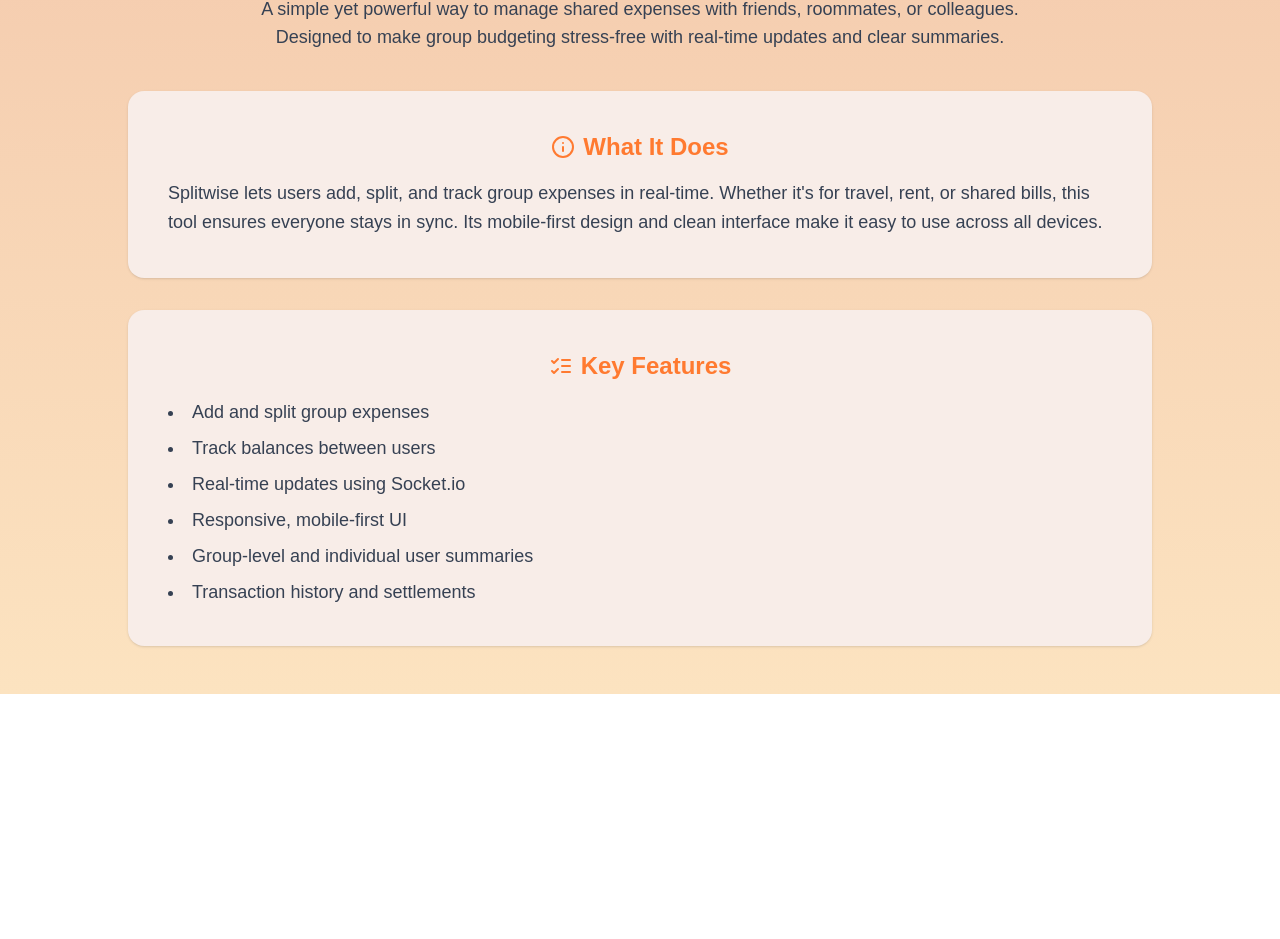
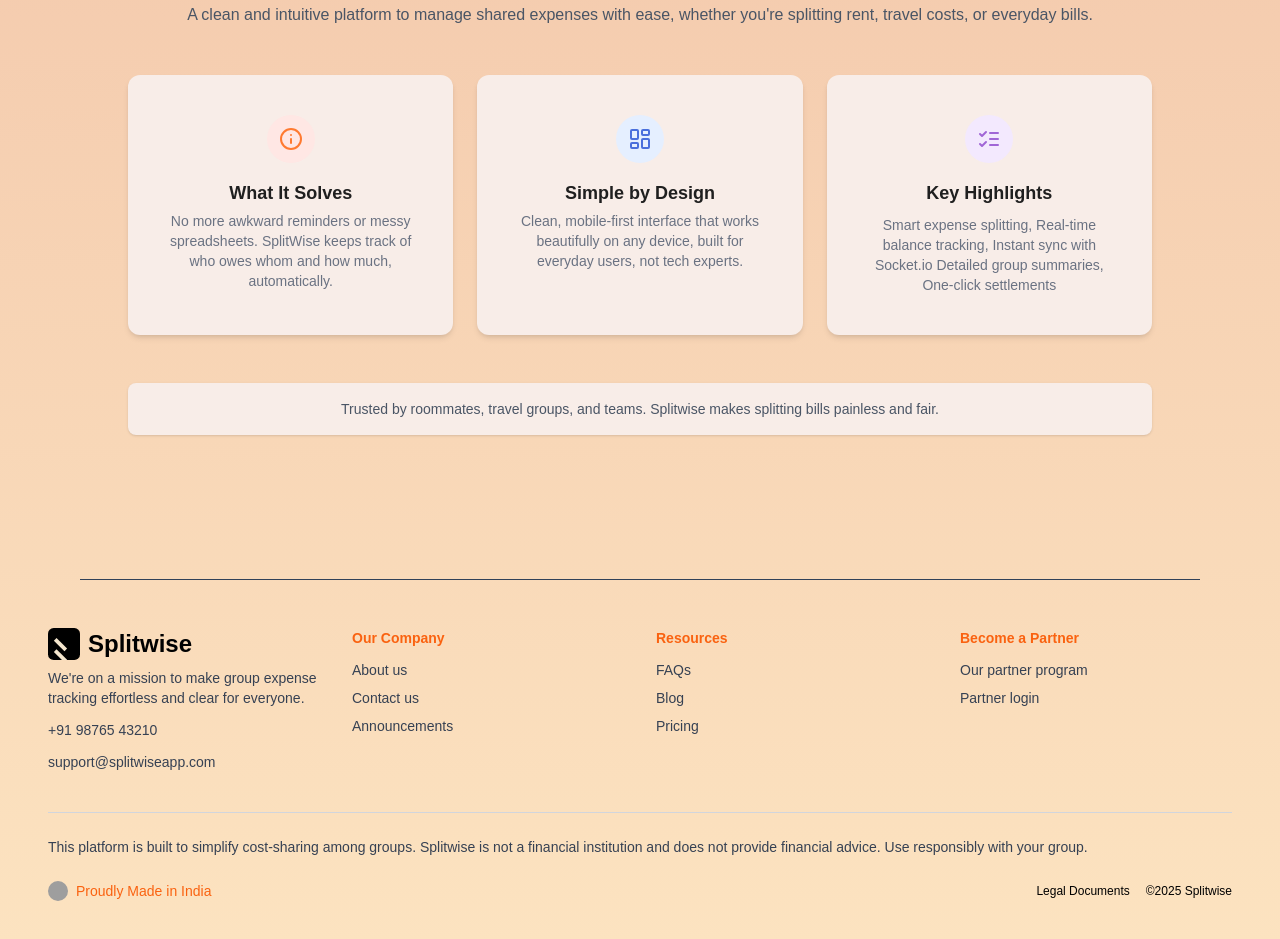
Before and after one commit to yuvikaKathaith/SplitWise, a React (Vite) app: page /about in a window 1280 px wide. Shown: the part 237-1176 px from the top of the page. Before the commit the page ends 931 px from the top, so only its background shows below. Built offline with nearby package versions, Linux system fonts and the light colour scheme; grey boxes are pictures that could not be loaded.

Commit message:
Merge branch 'main' of https://github.com/yuvikaKathaith/SplitWise into contact

```diff
--- a/src/App.jsx
+++ b/src/App.jsx
@@ -1,9 +1,10 @@
 import { Routes, Route } from "react-router-dom";
 import Header from "./Components/Header.jsx";
-import Home from "./Components/Hero.jsx";
+import Home from "./Components/Home.jsx";
 import SettlementPage from "./Components/SettlementPage.jsx";
 import About from "./Components/About.jsx";
 import Contact from "./Components/Contact.jsx";
+import Footer from "./Components/Footer.jsx";
 
 const App = () => {
   return (
@@ -15,6 +16,7 @@
         <Route path="/about" element={<About />} />
         <Route path="/contact" element={<Contact />} />
       </Routes>
+      <Footer />
     </div>
   );
 };
--- a/src/Components/About.jsx
+++ b/src/Components/About.jsx
@@ -1,45 +1,61 @@
 import React from "react";
-import { Info, ListChecks } from "lucide-react";
+import { Info, ListChecks, LayoutDashboard } from "lucide-react";
 
 const About = () => {
   return (
-    <section
-      className="min-h-screen px-6 py-12 md:px-20 text-[#1f1f1f]"
-    >
+    <section className="max-h-screen px-6 py-16 text-center text-[#1f1f1f]">
       <div className="max-w-5xl mx-auto">
-        <h2 className="text-3xl md:text-4xl font-bold text-center mb-6">
-          About <span className="text-[#ff7a30]">Splitwise</span> – Group Expense Tracker
+        <h2 className="text-3xl md:text-4xl font-bold mb-4">
+          About <span className="text-[#ff7a30]">SplitWise.</span>
         </h2>
-        <p className="text-center text-gray-700 text-lg mb-10 max-w-3xl mx-auto">
-          A simple yet powerful way to manage shared expenses with friends, roommates, or colleagues.
-          Designed to make group budgeting stress-free with real-time updates and clear summaries.
+        <p className="text-gray-600 text-md mb-12">
+          A clean and intuitive platform to manage shared expenses with ease, whether you're splitting rent, travel costs, or everyday bills.
         </p>
 
-        <div className="rounded-2xl shadow-sm p-8 md:p-10 mb-8 bg-[#f8ede8]">
-          <div className="flex items-center justify-center mb-4">
-            <Info className="w-6 h-6 text-[#ff7a30] mr-2" />
-            <h3 className="text-2xl text-[#ff7a30] font-semibold text-center">What It Does</h3>
+        <div className="grid md:grid-cols-3 gap-6">
+          <div className="bg-[#f8ede8] rounded-xl p-10 shadow-md">
+            <div className="flex justify-center mb-4">
+              <div className="bg-[#ffe7e4] p-3 rounded-full">
+                <Info className="text-[#ff7a30]" />
+              </div>
+            </div>
+            <h3 className="text-lg font-semibold mb-1">What It Solves</h3>
+            <p className="text-gray-500 text-sm">
+              No more awkward reminders or messy spreadsheets. SplitWise keeps track of who owes whom and how much, automatically.
+            </p>
           </div>
-          <p className="text-lg leading-relaxed text-gray-700">
-            Splitwise lets users add, split, and track group expenses in real-time. Whether it's
-            for travel, rent, or shared bills, this tool ensures everyone stays in sync.
-            Its mobile-first design and clean interface make it easy to use across all devices.
-          </p>
+
+          <div className="bg-[#f8ede8] rounded-xl p-10 shadow-md">
+            <div className="flex justify-center mb-4">
+              <div className="bg-[#e5efff] p-3 rounded-full">
+                <LayoutDashboard className="text-[#4a6fdc]" />
+              </div>
+            </div>
+            <h3 className="text-lg font-semibold mb-1">Simple by Design</h3>
+            <p className="text-gray-500 text-sm">
+              Clean, mobile-first interface that works beautifully on any device, built for everyday users, not tech experts.
+            </p>
+          </div>
+
+          <div className="bg-[#f8ede8] rounded-xl p-10 shadow-md">
+            <div className="flex justify-center mb-4">
+              <div className="bg-[#f3e9fe] p-3 rounded-full">
+                <ListChecks className="text-[#a066d6]" />
+              </div>
+            </div>
+            <h3 className="text-lg font-semibold mb-1">Key Highlights</h3>
+            <ul className="text-gray-500 text-sm text-center space-y-1 mt-2">
+              Smart expense splitting,
+              Real-time balance tracking,
+              Instant sync with Socket.io
+              Detailed group summaries,
+              One-click settlements
+            </ul>
+          </div>
         </div>
 
-        <div className="rounded-2xl shadow-sm p-8 md:p-10 bg-[#f8ede8]">
-          <div className="flex items-center justify-center mb-4">
-            <ListChecks className="w-6 h-6 text-[#ff7a30] mr-2" />
-            <h3 className="text-2xl text-[#ff7a30] font-semibold text-center">Key Features</h3>
-          </div>
-          <ul className="list-disc list-inside text-lg space-y-2 text-gray-700">
-            <li>Add and split group expenses</li>
-            <li>Track balances between users</li>
-            <li>Real-time updates using Socket.io</li>
-            <li>Responsive, mobile-first UI</li>
-            <li>Group-level and individual user summaries</li>
-            <li>Transaction history and settlements</li>
-          </ul>
+        <div className="bg-[#f8ede8] rounded-lg mt-12 py-4 px-6 shadow text-sm text-gray-600">
+          Trusted by roommates, travel groups, and teams. Splitwise makes splitting bills painless and fair.
         </div>
       </div>
     </section>
--- a/src/Components/Contact.jsx
+++ b/src/Components/Contact.jsx
@@ -3,7 +3,7 @@
 
 const Contact = () => {
   return (
-    <section className="min-h-screen px-6 py-16 text-center text-[#1f1f1f]">
+    <section className="max-h-screen px-6 py-16 text-center text-[#1f1f1f]">
       <div className="max-w-5xl mx-auto">
         <h2 className="text-3xl md:text-4xl font-bold mb-4">
           We are here for you, <br />
@@ -25,7 +25,9 @@
               Start chat →
             </button>
           </div>
-          <div className="bg-[#f8ede8]e rounded-xl p-6 shadow-md">
+
+<div className="bg-[#f8ede8] rounded-xl p-6 shadow-md">
+
             <div className="flex justify-center mb-4">
               <div className="bg-[#f3e9fe] p-3 rounded-full">
                 <Mail className="text-[#a066d6]" />
--- /dev/null
+++ b/src/Components/Footer.jsx
@@ -0,0 +1,82 @@
+import React from "react";
+
+const Footer = () => {
+  return (
+    <>
+      <div className="h-[1px] bg-slate-700 mt-20 ml-20 mr-20" />
+      <footer className="text-black px-6 md:px-12 py-12">
+        <div className="max-w-7xl mx-auto grid md:grid-cols-4 gap-8 text-sm">
+          <div className="space-y-3">
+            <div className="flex items-center gap-2 mb-2">
+              <img src="/logo.svg" alt="Splitwise Logo" className="h-8 w-8" />
+              <h1 className="text-2xl font-bold text-black">Splitwise</h1>
+            </div>
+            <p className="text-gray-700 font-medium">
+              We're on a mission to make group expense <br />
+              tracking effortless and clear for everyone.
+            </p>
+            <p className="text-gray-700">+91 98765 43210</p>
+            <p className="text-gray-700">support@splitwiseapp.com</p>
+          </div>
+
+          <div>
+            <h3 className="font-semibold text-[#fa6210] mb-3">Our Company</h3>
+            <ul className="space-y-2 text-gray-700">
+              <li>About us</li>
+              <li>Contact us</li>
+              <li>Announcements</li>
+            </ul>
+          </div>
+
+          <div>
+            <h3 className="font-semibold text-[#fa6210] mb-3">Resources</h3>
+            <ul className="space-y-2 text-gray-700">
+              <li>FAQs</li>
+              <li>Blog</li>
+              <li>Pricing</li>
+            </ul>
+          </div>
+
+          <div>
+            <h3 className="font-semibold text-[#fa6210] mb-3">Become a Partner</h3>
+            <ul className="space-y-2 text-gray-700">
+              <li>Our partner program</li>
+              <li>Partner login</li>
+            </ul>
+          </div>
+        </div>
+
+        <div className="border-t border-gray-300 mt-10 pt-6 text-sm text-gray-700">
+          <div className="max-w-7xl mx-auto flex flex-col md:flex-row items-center justify-between gap-4">
+            <p className="text-center md:text-left">
+              This platform is built to simplify cost-sharing among groups.
+              Splitwise is not a financial institution and does not provide
+              financial advice. Use responsibly with your group.
+            </p>
+          </div>
+
+          <div className="mt-6 max-w-7xl mx-auto flex flex-col md:flex-row items-center justify-between gap-4">
+            <div className="flex items-center gap-2">
+              <span className="w-5 h-5 rounded-full overflow-hidden">
+                <img
+                  src="https://flagcdn.com/in.svg"
+                  alt="India"
+                  className="w-full h-full object-cover"
+                />
+              </span>
+              <span className="text-[#fa6210]">Proudly Made in India</span>
+            </div>
+            <div className="text-black text-xs">
+              <a href="#" className="hover:underline mr-4">
+                Legal Documents
+              </a>
+              ©2025 Splitwise
+            </div>
+          </div>
+        </div>
+      </footer>
+    </>
+  );
+};
+
+export default Footer;
```
Also changed, not shown: src/Components/Home.jsx (renamed from src/Components/Hero.jsx, +6 -3 lines).
